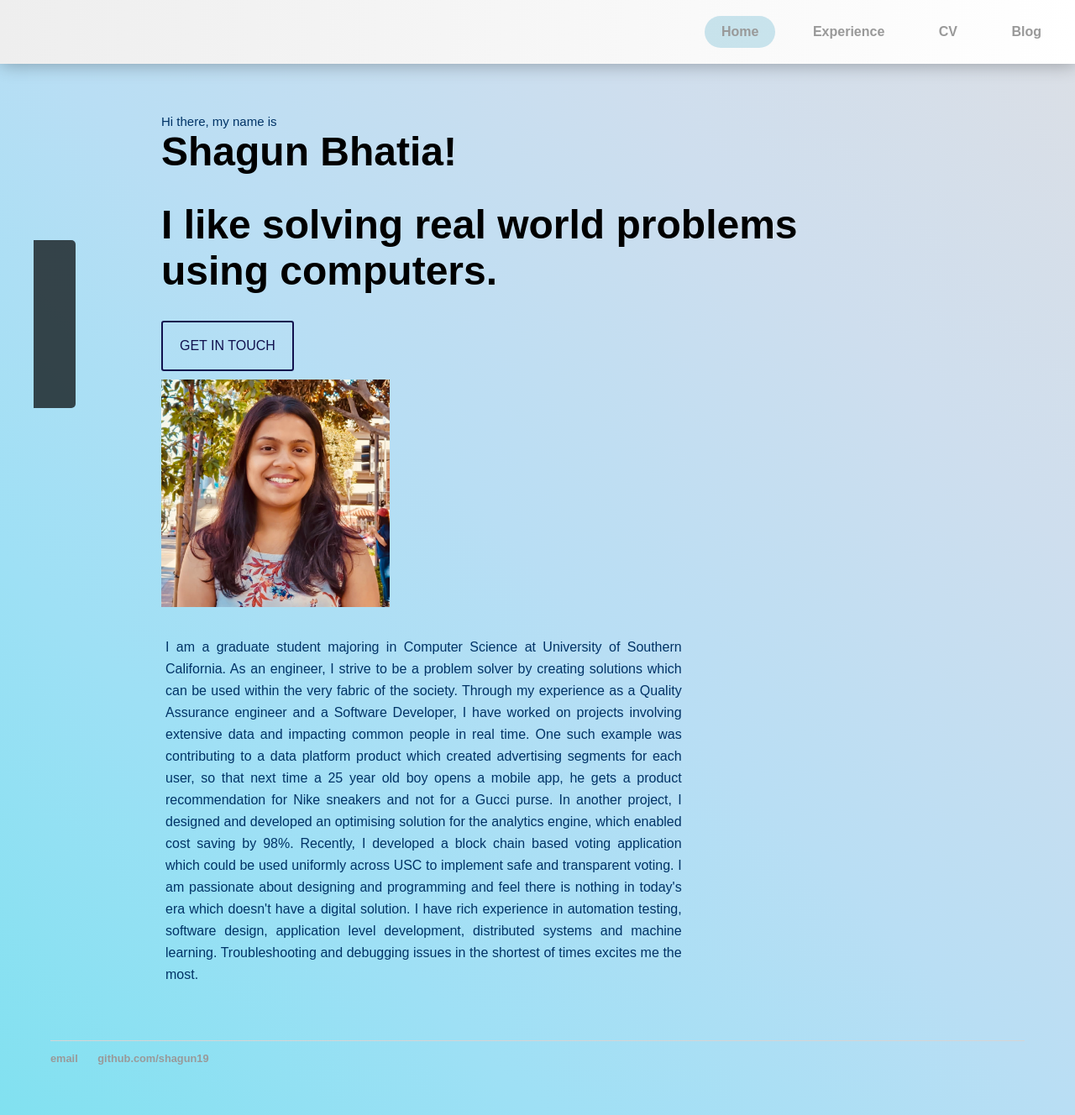
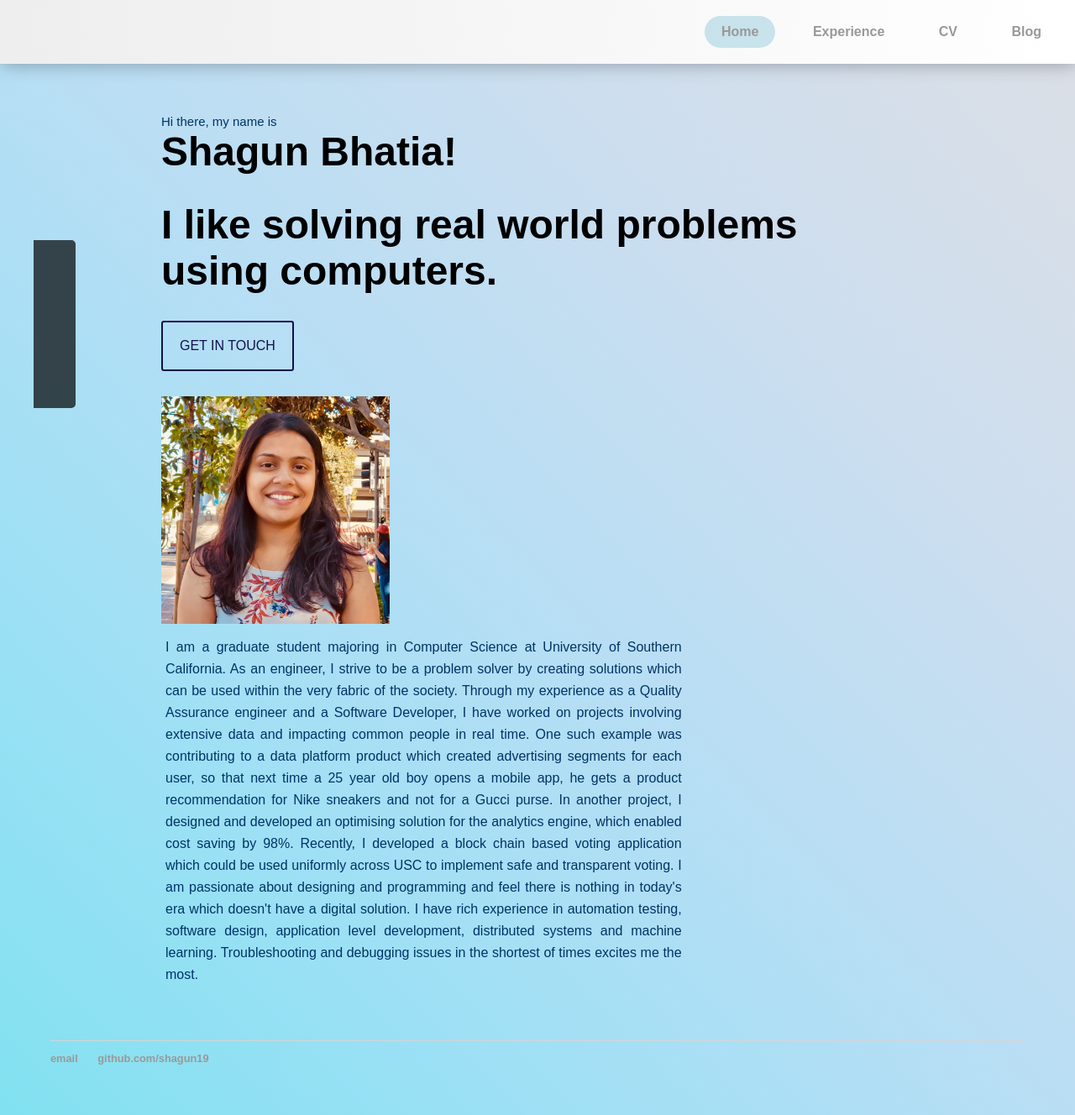
Before and after one commit to shagun19/shagun19.github.io, a Jekyll site: the page index.html, which Jekyll copies as it is, in a window 1280 px wide. Shown: the whole page at 84% size. Built offline with Jekyll 4.4.1, drawn with Linux system fonts in a browser that asks for light colours; some web fonts are replaced.

```diff
--- a/css/imageHover.css
+++ b/css/imageHover.css
@@ -1,8 +1,8 @@
 @import url('https://fonts.googleapis.com/css?family=Rozha+One');
 @import url('https://fonts.googleapis.com/css?family=Raleway|Rozha+One');
 
-.col4 {width: 30.33333333%; float: left; position: relative; margin-top: 20px}
-.col5 { display:block; width: 68.6%; float: left;  overflow:hidden; position: relative; padding: 5px; margin-top: 20px}
+.col4 {width: 30.33333333%; float: left; position: relative;}
+.col5 { display:block; width: 68.6%; float: left;  overflow:hidden; position: relative; padding: 5px;}
 .transition {-webkit-transition: all .5s ease; -moz-transition: all .5s ease; -o-transition: all .5s ease;  transition: all .5s ease;}
 .fx3 .item {margin: 10px 0;}
 .fx3:after {
--- a/index.html
+++ b/index.html
@@ -26,7 +26,7 @@
         <h1>I like solving real world problems using computers.</h1>
         <button class="btn">Get in Touch</button>
     </div>
-    <div class="fx3">
+    <div class="fx3" style="margin-top:20px">
         <a href="#">
             <div class="item col4">
                 <img class="transition img-responsive" src="shagun.jpg" height="275" width="275">
```
